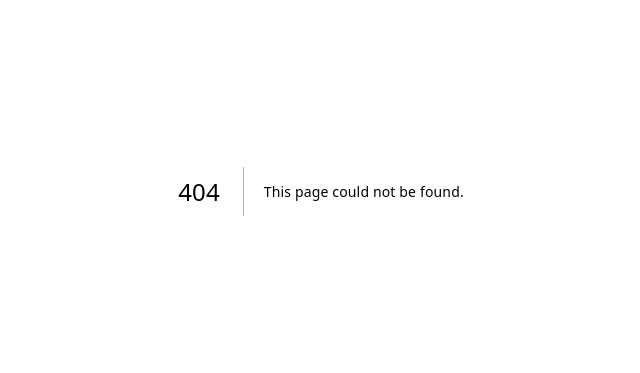
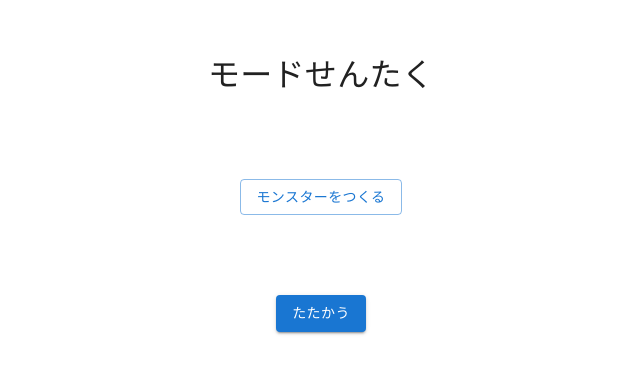
Before and after one commit to mikiya1130/katachi_monster, a Next.js app in the folder frontend/: page /mode-select in a window 1280 px wide. Before the commit this address had no page. Shown: the part 209-582 px from the top of the page, without its empty margins (319-959 px from the left). Built offline with nearby package versions, Linux system fonts and the light colour scheme.

Commit message:
モード選択のページを作成しました。

```diff
--- /dev/null
+++ b/frontend/src/app/mode-select/page.tsx
@@ -0,0 +1,38 @@
+"use client";
+import { Button, Stack } from "@mui/material";
+import Typography from "@mui/material/Typography";
+import Link from "next/link";
+
+const ModeSelect = () => {
+  const title = "モードせんたく";
+
+  return (
+    <Stack
+      p={4}
+      spacing={10}
+      alignItems="center"
+      justifyContent="center"
+      height="100%"
+    >
+      <Typography fontSize="2rem" align="left">
+        {title}
+      </Typography>
+      <Stack
+        alignItems="center"
+        justifyContent="center"
+        spacing={10}
+        width={"50%"}
+      >
+        <Link href={`/level-select`}>
+          <Button variant="outlined">モンスターをつくる</Button>
+        </Link>
+
+        <Link href={`/player-lobby`}>
+          <Button variant="contained">たたかう</Button>
+        </Link>
+      </Stack>
+    </Stack>
+  );
+};
+
+export default ModeSelect;
--- a/frontend/src/app/page.tsx
+++ b/frontend/src/app/page.tsx
@@ -18,7 +18,7 @@ const Home = () => {
 
   return (
     <Link
-      href="/level-select"
+      href="/mode-select"
       style={{ color: "inherit", textDecoration: "none" }}
     >
       <Centering justifyContent="space-around">
```
